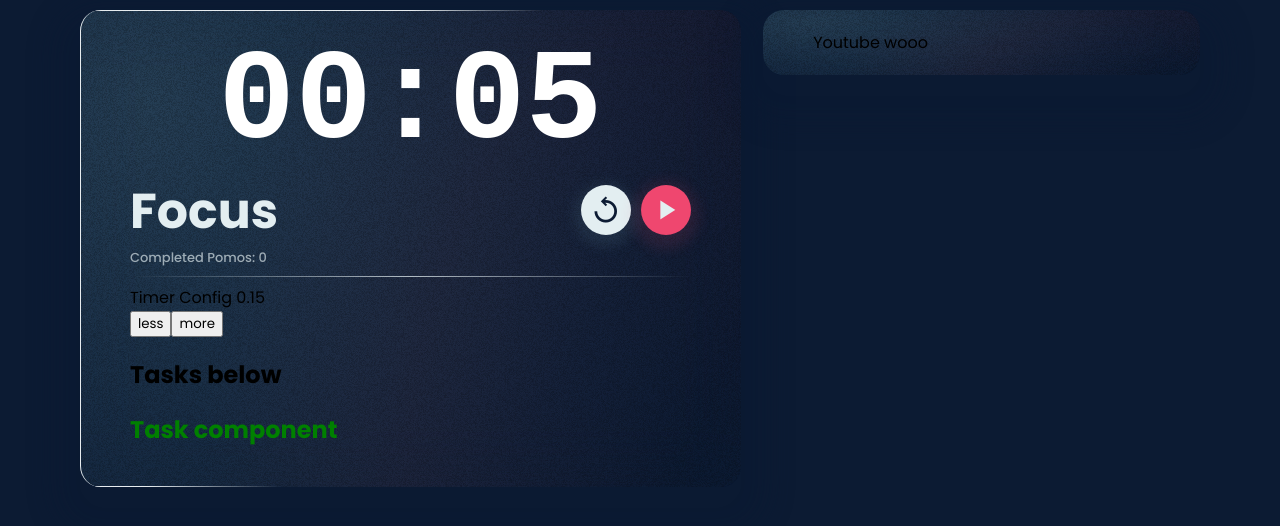
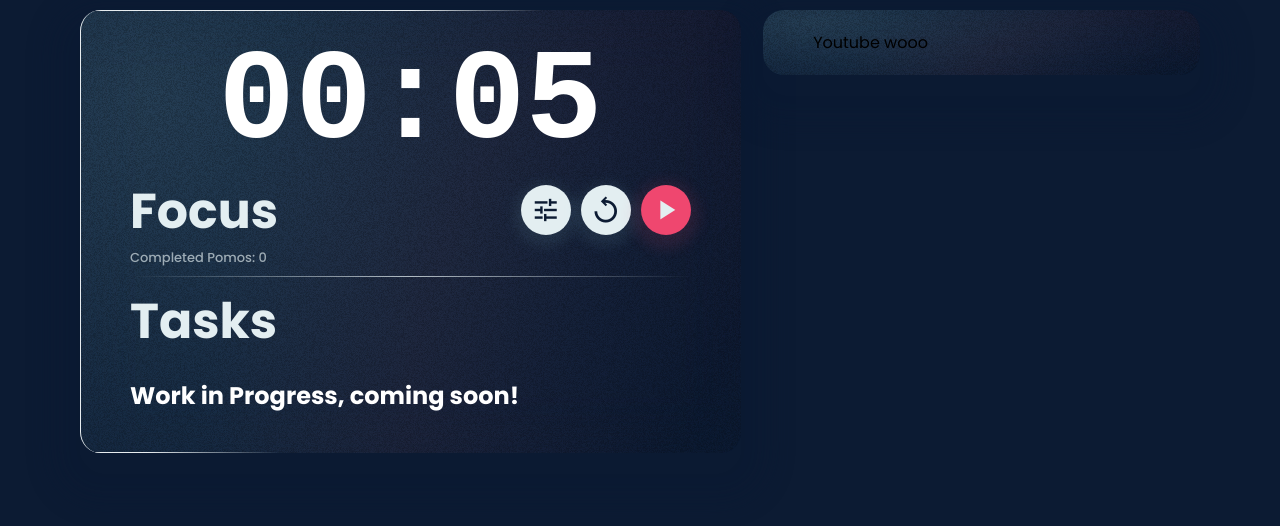
Before and after one commit to AlexandruNst/Pomoplex, a React (Vite) app: page / in a window 1280 px wide. Shown: the top 526 px of the page. Built offline with nearby package versions, Linux system fonts and the light colour scheme; a web font is replaced by a local one.

Commit message:
Added Timer Config Button

```diff
--- a/src/App.jsx
+++ b/src/App.jsx
@@ -10,7 +10,6 @@ function App() {
         <article className="pomo-tasks">
           <div className="glass-card pomo-tasks-card">
             <Pomodoro />
-            <h1>Tasks below</h1>
             <Tasks />
           </div>
         </article>
--- a/src/components/PomodoroUnit/Pomodoro/Pomodoro.jsx
+++ b/src/components/PomodoroUnit/Pomodoro/Pomodoro.jsx
@@ -15,6 +15,11 @@ export default function Pomodoro() {
     const [inPomo, setInPomo] = useState(true)
     const [pomoStarted, setPomoStarted] = useState(true)
     const [completedPomos, setCompletedPomos] = useState(0)
+    const [showConfig, setShowConfig] = useState(false)
+
+    function toggleShowConfig() {
+        setShowConfig(oldShowConfig => !oldShowConfig)
+    }
 
     function toggleTimer() {
         if (inPomo && !pomoStarted) setPomoStarted(true)
@@ -35,6 +40,24 @@ export default function Pomodoro() {
 
     function minutesToSeconds(minutes) {
         return minutes * 60
+    }
+
+    function incrementTimer() {
+        const newTime = config.pomoTime + 1
+        setConfig(oldConfig => ({
+            ...oldConfig,
+            pomoTime: newTime
+        }))
+        !timerTicking && setSeconds(minutesToSeconds(newTime))
+    }
+
+    function decrementTimer() {
+        const newTime = config.pomoTime > 1 ? config.pomoTime - 1 : 1
+        setConfig(oldConfig => ({
+            ...oldConfig,
+            pomoTime: newTime
+        }))
+        !timerTicking && setSeconds(minutesToSeconds(newTime))
     }
 
     useEffect(() => {
@@ -58,25 +81,6 @@ export default function Pomodoro() {
         }
     }, [timerTicking])
 
-
-    function incrementTimer() {
-        const newTime = config.pomoTime + 1
-        setConfig(oldConfig => ({
-            ...oldConfig,
-            pomoTime: newTime
-        }))
-        !timerTicking && setSeconds(minutesToSeconds(newTime))
-    }
-
-    function decrementTimer() {
-        const newTime = config.pomoTime > 1 ? config.pomoTime - 1 : 1
-        setConfig(oldConfig => ({
-            ...oldConfig,
-            pomoTime: newTime
-        }))
-        !timerTicking && setSeconds(minutesToSeconds(newTime))
-    }
-
     return (
         <section>
             <PomodoroTimer
@@ -91,19 +95,21 @@ export default function Pomodoro() {
                 <PomodoroButtons
                     toggleTimer={toggleTimer}
                     resetTimer={resetTimer}
+                    toggleShowConfig={toggleShowConfig}
                     timerTicking={timerTicking}
                     inPomo={inPomo}
                     pomoStarted={pomoStarted}
                 />
             </div>
 
+            {showConfig &&
+                <TimerConfig
+                    minutes={config.pomoTime}
+                    incrementTimer={incrementTimer}
+                    decrementTimer={decrementTimer}
+                />
+            }
             <hr />
-
-            <TimerConfig
-                minutes={config.pomoTime}
-                incrementTimer={incrementTimer}
-                decrementTimer={decrementTimer}
-            />
         </section>
     )
 }
--- a/src/components/PomodoroUnit/PomodoroButtons/PomodoroButtons.jsx
+++ b/src/components/PomodoroUnit/PomodoroButtons/PomodoroButtons.jsx
@@ -20,6 +20,8 @@ export default function PomodoroButtons(props) {
             } else {
                 setInfo("Start Timer")
             }
+        } else if (source === "tune") {
+            setInfo("Config Timer")
         }
     }
 
@@ -29,6 +31,13 @@ export default function PomodoroButtons(props) {
 
     return (
         <div className="pomodoro-bttns-wrapper">
+            <Button
+                handleClick={props.toggleShowConfig}
+                primary={false}
+                buttonSymbol="tune"
+                displayInfo={displayInfo}
+                undisplayInfo={undisplayInfo}
+            />
             <Button
                 handleClick={props.resetTimer}
                 primary={false}
--- a/src/components/Tasks/Tasks.jsx
+++ b/src/components/Tasks/Tasks.jsx
@@ -3,7 +3,8 @@ import './Tasks.scss'
 export default function Tasks() {
     return (
         <div className="tasks">
-            <h2 className="task">Task component</h2>
+            <h2 className="title">Tasks</h2>
+            <h2 className="task">Work in Progress, coming soon!</h2>
         </div>
     )
 }
--- a/src/components/Tasks/Tasks.scss
+++ b/src/components/Tasks/Tasks.scss
@@ -1,5 +1,15 @@
+@import "../../utilities/variables.scss";
+
+
 .tasks {
     .task {
-        color: green;
+        color: white;
+    }
+
+    .title {
+        color: $off-white;
+        font-weight: 700;
+        font-size: 49px;
+        margin: 0;
     }
 }
--- a/src/components/Util/Button/Button.jsx
+++ b/src/components/Util/Button/Button.jsx
@@ -3,7 +3,8 @@ import './Button.scss'
 const symbolNames = {
     pause: "pause",
     start: "play_arrow",
-    reset: "replay"
+    reset: "replay",
+    tune: "tune"
 }
 
 export default function Button(props) {
```
